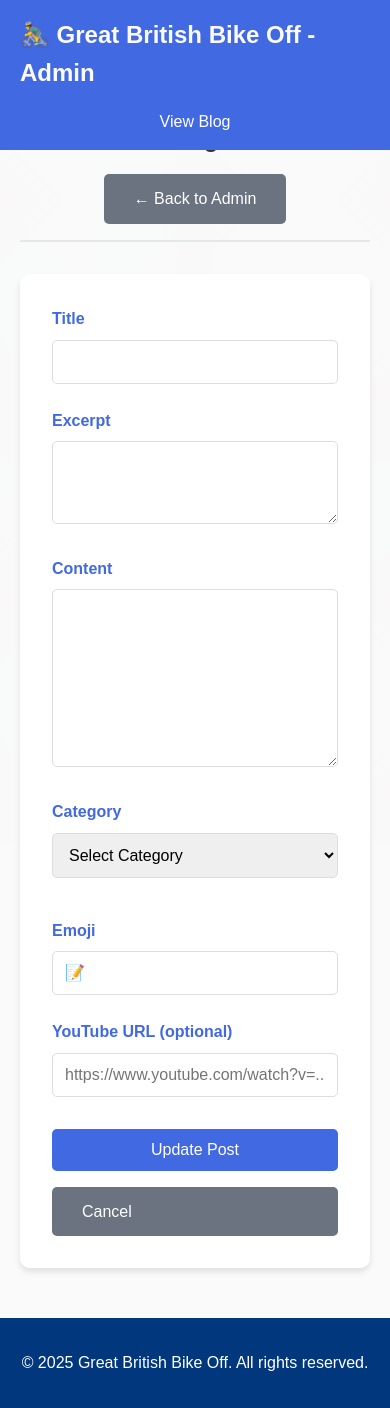
After one commit to ideaclara/greatbritishbikeoff, a Flask app: template templates/admin_edit.html in a window 390 px wide. The commit adds this page. Run offline with Flask 3, Linux system fonts and the light colour scheme; the template is opened without the code that fills it, so the values that code supplies are empty; some libraries are stand-ins or nearby versions.

Commit message:
Add complete blog post editing functionality
 Edit Features:
- New edit route (/admin/edit/<post_id>) with pre-populated form
- Update route (/admin/update/<post_id>) handles form submission
- Edit button added to admin panel alongside View and Delete
- Full CRUD functionality now available (Create, Read, Update, Delete)

 Edit Form:
- Pre-populated with existing post data
- All fields editable: title, excerpt, content, category, emoji, YouTube URL
- Category dropdown with current selection highlighted
- YouTube URL field with automatic ID extraction
- Form validation for required fields

 UI Improvements:
- Clean edit form with royal blue styling
- Success/error messages for user feedback
- Cancel option to return without saving
- Responsive design for mobile editing
- Consistent styling with admin panel theme

 Technical:
- Proper authentication checks
- Database updates with SQLAlchemy
- Error handling and validation
- Mobile-responsive form layout

Complete blog management system ready!

```diff
--- a/app.py
+++ b/app.py
@@ -254,6 +254,50 @@
         posts_dict = [post.to_dict() for post in posts]
         return render_template('admin_panel.html', posts=posts_dict, success='Post created successfully!')
 
+@app.route('/admin/edit/<int:post_id>')
+def edit_post(post_id):
+    """Show edit form for blog post"""
+    if not session.get('admin_authenticated'):
+        return redirect(url_for('admin_login'))
+
+    post = BlogPost.query.get_or_404(post_id)
+    return render_template('admin_edit.html', post=post.to_dict())
+
+@app.route('/admin/update/<int:post_id>', methods=['POST'])
+def update_post(post_id):
+    """Update blog post"""
+    if not session.get('admin_authenticated'):
+        return jsonify({'error': 'Unauthorized'}), 401
+
+    post = BlogPost.query.get_or_404(post_id)
+    data = request.get_json() if request.is_json else request.form
+
+    # Validate required fields
+    if not all([data.get('title'), data.get('excerpt'), data.get('content'), data.get('category')]):
+        return render_template('admin_edit.html', post=post.to_dict(), error='All fields are required')
+
+    # Extract YouTube ID if URL provided
+    youtube_id = extract_youtube_id(data.get('youtube_url'))
+
+    # Update post fields
+    post.title = data.get('title')
+    post.excerpt = data.get('excerpt')
+    post.content = data.get('content')
+    post.category = data.get('category')
+    post.emoji = data.get('emoji', '📝')
+    post.youtube_url = data.get('youtube_url')
+    post.youtube_id = youtube_id
+
+    # Save changes
+    db.session.commit()
+
+    if request.is_json:
+        return jsonify({'success': True, 'post': post.to_dict()})
+    else:
+        posts = BlogPost.query.order_by(BlogPost.created_at.desc()).all()
+        posts_dict = [post.to_dict() for post in posts]
+        return render_template('admin_panel.html', posts=posts_dict, success='Post updated successfully!')
+
 @app.route('/admin/delete/<int:post_id>', methods=['POST'])
 def delete_post(post_id):
     """Delete blog post"""
--- /dev/null
+++ b/templates/admin_edit.html
@@ -0,0 +1,184 @@
+{% extends "admin_base.html" %}
+
+{% block title %}Edit Post - Great British Bike Off{% endblock %}
+
+{% block content %}
+<section class="admin-edit">
+    <div class="container">
+        <div class="admin-header">
+            <h2>Edit Blog Post</h2>
+            <a href="{{ url_for('admin_panel') }}" class="btn-secondary">← Back to Admin</a>
+        </div>
+
+        <div class="edit-container">
+            {% if error %}
+            <div class="error-message">{{ error }}</div>
+            {% endif %}
+
+            <form method="POST" action="{{ url_for('update_post', post_id=post.id) }}" class="post-form">
+                <div class="form-group">
+                    <label for="title">Title</label>
+                    <input type="text" id="title" name="title" value="{{ post.title }}" required>
+                </div>
+
+                <div class="form-group">
+                    <label for="excerpt">Excerpt</label>
+                    <textarea id="excerpt" name="excerpt" rows="3" required>{{ post.excerpt }}</textarea>
+                </div>
+
+                <div class="form-group">
+                    <label for="content">Content</label>
+                    <textarea id="content" name="content" rows="8" required>{{ post.content }}</textarea>
+                </div>
+
+                <div class="form-row">
+                    <div class="form-group">
+                        <label for="category">Category</label>
+                        <select id="category" name="category" required>
+                            <option value="">Select Category</option>
+                            <option value="cycling" {% if post.category == 'cycling' %}selected{% endif %}>Cycling</option>
+                            <option value="food" {% if post.category == 'food' %}selected{% endif %}>Food</option>
+                            <option value="travel" {% if post.category == 'travel' %}selected{% endif %}>Travel</option>
+                            <option value="gear" {% if post.category == 'gear' %}selected{% endif %}>Gear</option>
+                        </select>
+                    </div>
+
+                    <div class="form-group">
+                        <label for="emoji">Emoji</label>
+                        <input type="text" id="emoji" name="emoji" value="{{ post.emoji }}" placeholder="📝" maxlength="2">
+                    </div>
+                </div>
+
+                <div class="form-group">
+                    <label for="youtube_url">YouTube URL (optional)</label>
+                    <input type="url" id="youtube_url" name="youtube_url" value="{{ post.youtube_url or '' }}" placeholder="https://www.youtube.com/watch?v=...">
+                </div>
+
+                <div class="form-actions">
+                    <button type="submit" class="btn-primary">Update Post</button>
+                    <a href="{{ url_for('admin_panel') }}" class="btn-secondary">Cancel</a>
+                </div>
+            </form>
+        </div>
+    </div>
+</section>
+{% endblock %}
+
+{% block scripts %}
+<style>
+.admin-edit {
+    padding: 120px 0 50px;
+    min-height: 100vh;
+}
+
+.admin-header {
+    display: flex;
+    justify-content: space-between;
+    align-items: center;
+    margin-bottom: 2rem;
+    padding-bottom: 1rem;
+    border-bottom: 2px solid #e5e7eb;
+}
+
+.edit-container {
+    max-width: 800px;
+    margin: 0 auto;
+    background: rgba(255, 255, 255, 0.95);
+    padding: 2rem;
+    border-radius: 10px;
+    box-shadow: 0 4px 6px rgba(0, 0, 0, 0.1);
+}
+
+.form-group {
+    margin-bottom: 1.5rem;
+}
+
+.form-row {
+    display: grid;
+    grid-template-columns: 2fr 1fr;
+    gap: 1rem;
+}
+
+.form-group label {
+    display: block;
+    margin-bottom: 0.5rem;
+    font-weight: bold;
+    color: #4169E1;
+}
+
+.form-group input,
+.form-group textarea,
+.form-group select {
+    width: 100%;
+    padding: 12px;
+    border: 1px solid #ddd;
+    border-radius: 5px;
+    font-size: 1rem;
+}
+
+.form-actions {
+    display: flex;
+    gap: 1rem;
+    margin-top: 2rem;
+}
+
+.btn-primary {
+    background: #4169E1;
+    color: white;
+    padding: 12px 30px;
+    border: none;
+    border-radius: 5px;
+    font-size: 1rem;
+    cursor: pointer;
+    transition: background 0.3s;
+    text-decoration: none;
+    display: inline-block;
+}
+
+.btn-primary:hover {
+    background: #3151c7;
+}
+
+.btn-secondary {
+    background: #6b7280;
+    color: white;
+    padding: 12px 30px;
+    border: none;
+    border-radius: 5px;
+    text-decoration: none;
+    font-size: 1rem;
+    cursor: pointer;
+    transition: background 0.3s;
+    display: inline-block;
+}
+
+.btn-secondary:hover {
+    background: #4b5563;
+    color: white;
+}
+
+.error-message {
+    background: #fee2e2;
+    color: #dc2626;
+    padding: 0.75rem 1rem;
+    border-radius: 5px;
+    margin-bottom: 1.5rem;
+    text-align: center;
+}
+
+@media (max-width: 768px) {
+    .form-row {
+        grid-template-columns: 1fr;
+    }
+
+    .admin-header {
+        flex-direction: column;
+        gap: 1rem;
+    }
+
+    .form-actions {
+        flex-direction: column;
+    }
+}
+</style>
+{% endblock %}
```
Also changed, not shown: templates/admin_panel.html (+12 -0 lines).
